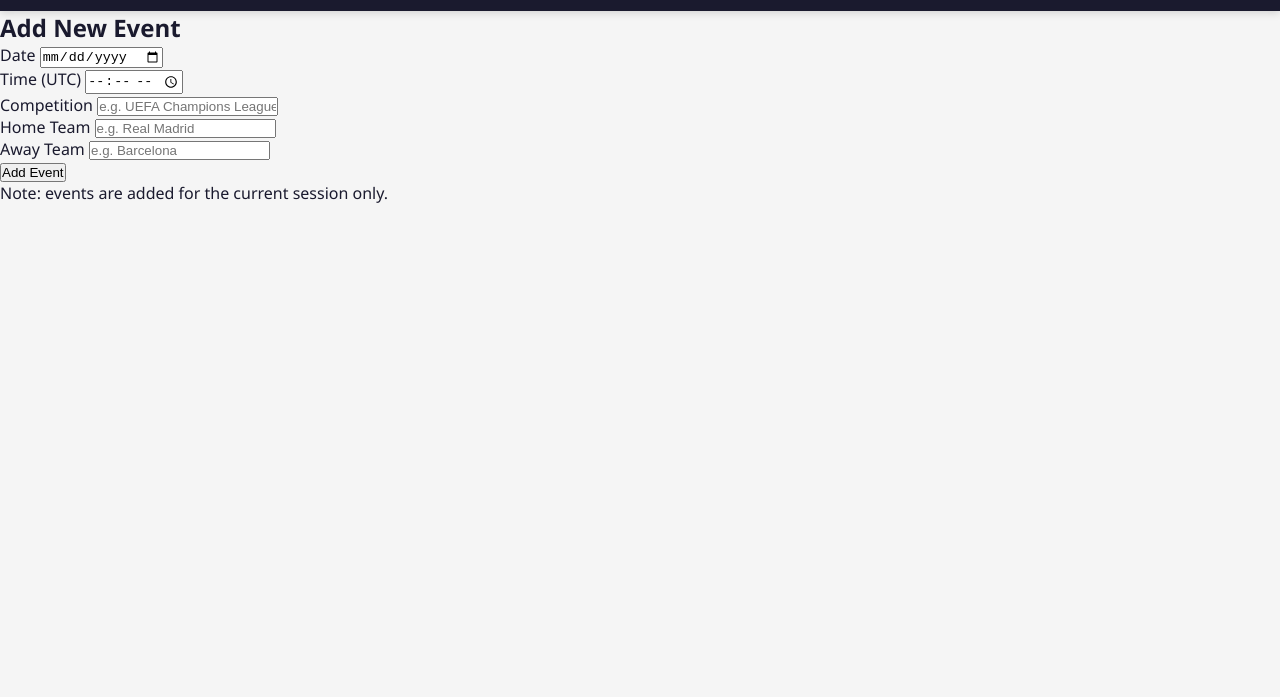
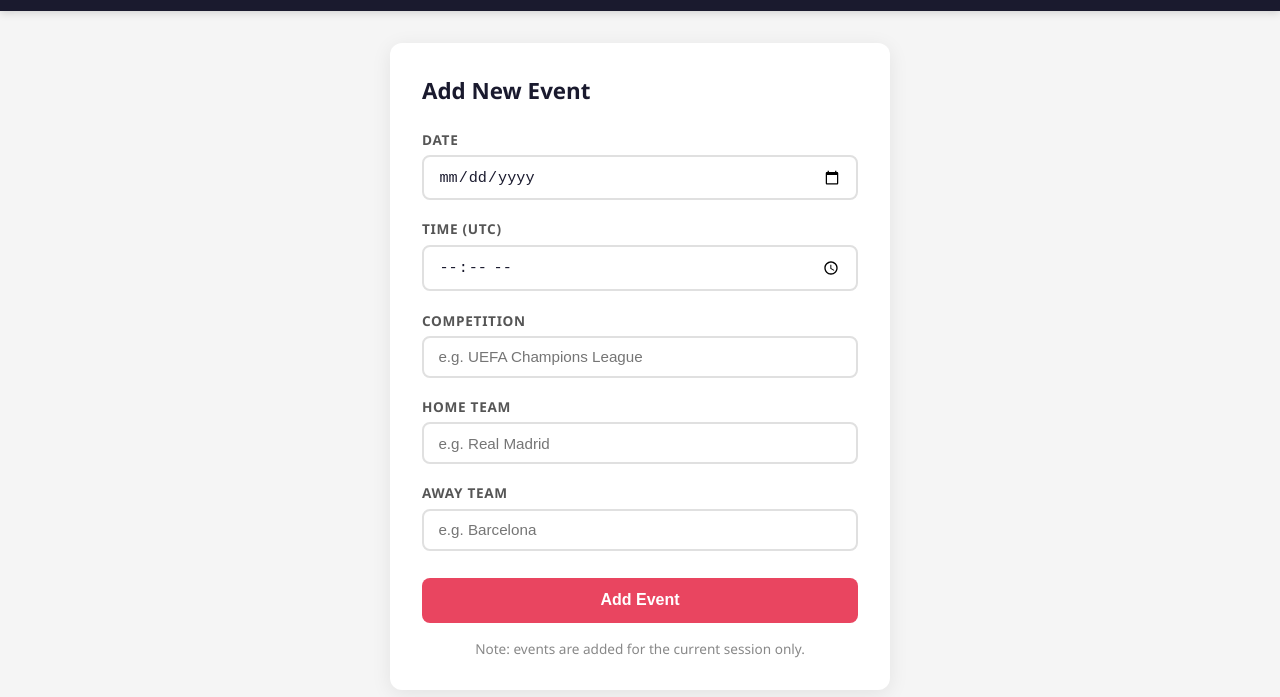
Before and after one commit to code-mike-code/sportradar-task, a website built with Vite: page index.html in a window 1280 px wide. Both pictures are taken after a click on the button "Add Event". Shown: the part 49-746 px from the top of the page. Built offline with nearby package versions, Linux system fonts and the light colour scheme.

Commit message:
feat: style addEventForm

```diff
--- a/src/style.css
+++ b/src/style.css
@@ -230,3 +230,78 @@ body {
   border-color: var(--color-accent);
   background: rgba(233, 69, 96, 0.15);
 }
+
+/* Add Event Form */
+.form-wrapper {
+  max-width: 500px;
+  margin: 2rem auto;
+  background: var(--color-white);
+  border-radius: 12px;
+  box-shadow: 0 4px 20px rgba(0, 0, 0, 0.08);
+  padding: 2rem;
+}
+
+.form-title {
+  font-size: 1.4rem;
+  margin-bottom: 1.5rem;
+  color: var(--color-primary);
+}
+
+.form-group {
+  display: flex;
+  flex-direction: column;
+  gap: 0.4rem;
+  margin-bottom: 1.2rem;
+}
+
+.form-group label {
+  font-size: 0.85rem;
+  font-weight: 600;
+  color: #555;
+  text-transform: uppercase;
+  letter-spacing: 0.05em;
+}
+
+.form-group input {
+  padding: 0.65rem 0.9rem;
+  border: 2px solid #e0e0e0;
+  border-radius: 8px;
+  font-size: 0.95rem;
+  color: var(--color-primary);
+  transition: border-color 0.2s;
+  outline: none;
+}
+
+.form-group input:focus {
+  border-color: var(--color-accent);
+}
+
+.submit-btn {
+  width: 100%;
+  padding: 0.85rem;
+  background: var(--color-accent);
+  color: var(--color-white);
+  border: none;
+  border-radius: 8px;
+  font-size: 1rem;
+  font-weight: 600;
+  cursor: pointer;
+  transition: background 0.2s;
+  margin-top: 0.5rem;
+}
+
+.submit-btn:hover {
+  background: #c73652;
+}
+
+.form-note {
+  margin-top: 1rem;
+  font-size: 0.85rem;
+  color: #888;
+  text-align: center;
+}
+
+.form-success {
+  color: #2e7d32;
+  font-weight: 600;
+}
```
